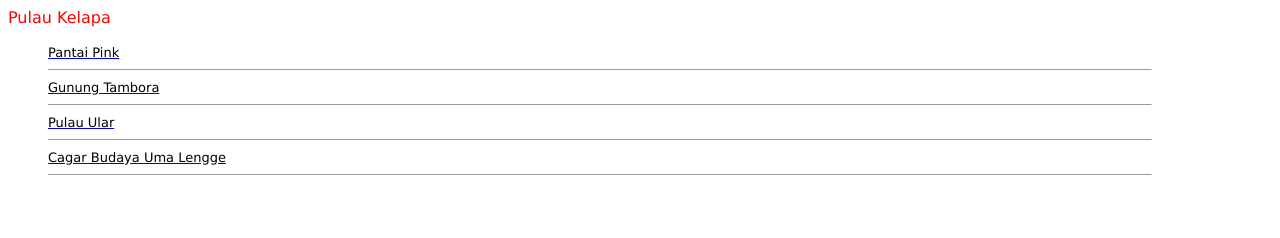
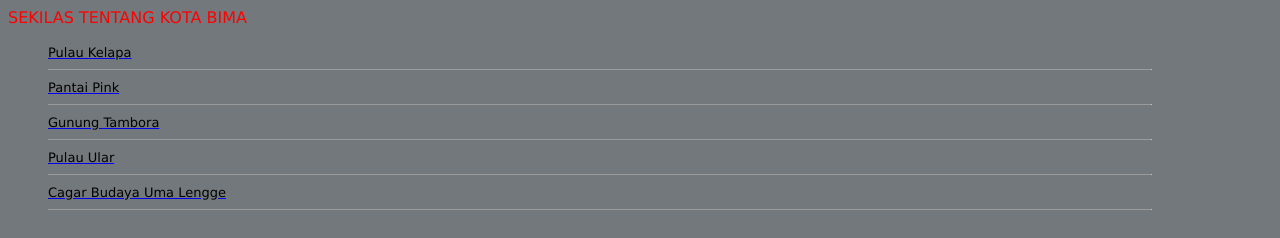
Before and after one commit to ard2710/ard.github.io, a plain HTML site: page menu.html in a window 1280 px wide. Drawn offline with Linux system fonts and the light colour scheme.

Commit message:
Update menu.html

```diff
--- a/menu.html
+++ b/menu.html
@@ -2,9 +2,11 @@
 <head>
 <title></title>
 </head>
-<body background="73787c">
-<font size="3px" face="verdana" color="red"><p>Pulau Kelapa</p></font>
+<body bgcolor="73787c">
+<font size="3px" face="verdana" color="red"><p>SEKILAS TENTANG KOTA BIMA</p></font>
 					<ul type="none">
+						<li><a href="router/pemandian.html" target="isi"><font size="2px" face="verdana" color="black">Pulau Kelapa</font></a></li>
+						<hr / size="1px" width="90%" align="left">
 						<li><a href="router/pemandian.html" target="isi"><font size="2px" face="verdana" color="black">Pantai Pink</font></a></li>
 						<hr / size="1px" width="90%" align="left">
 						<li><a href="router/bukitkambo.html"  target="isi"><font size="2px" face="verdana" color="black">Gunung Tambora</font></a></li>
```
